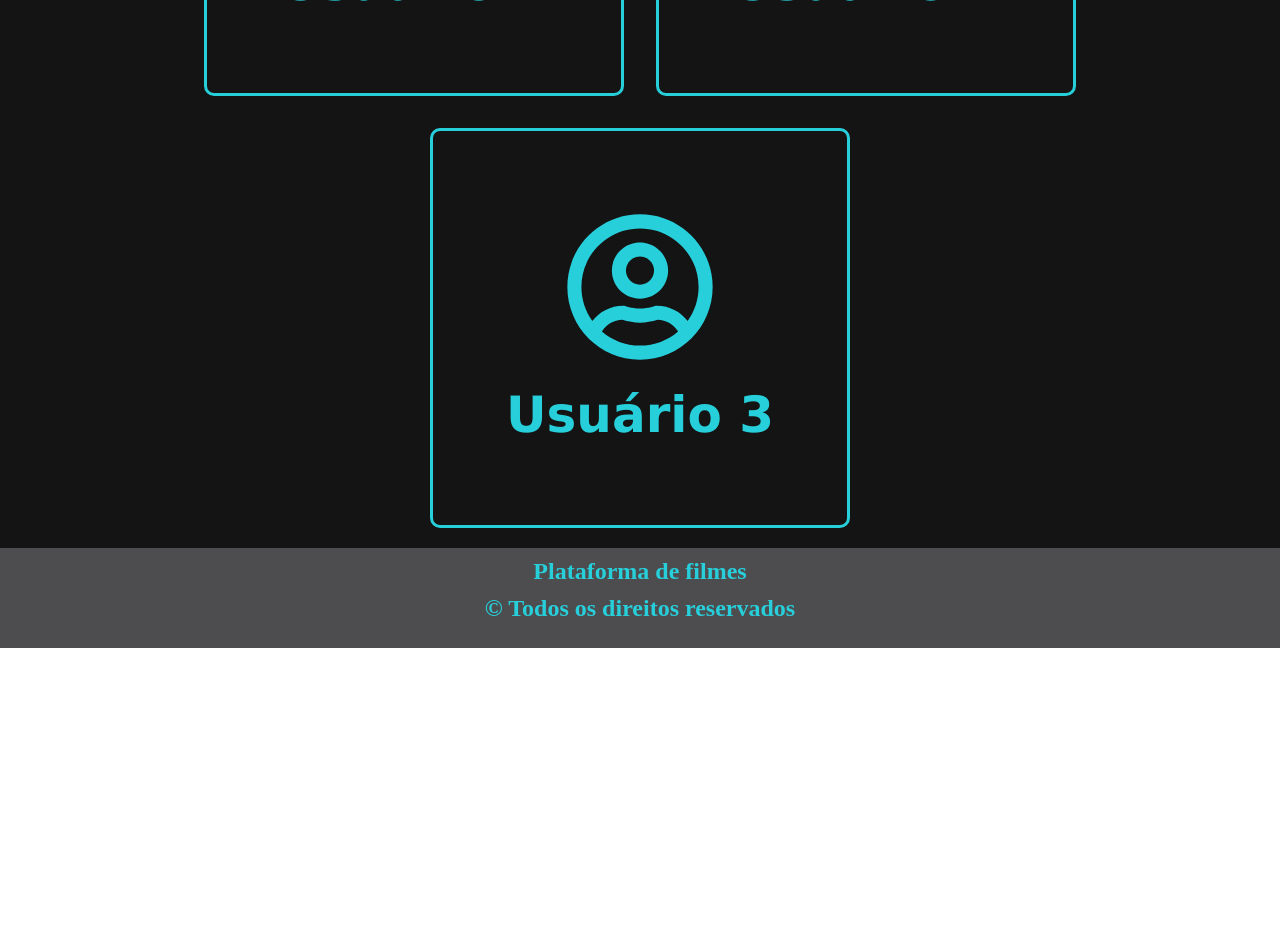
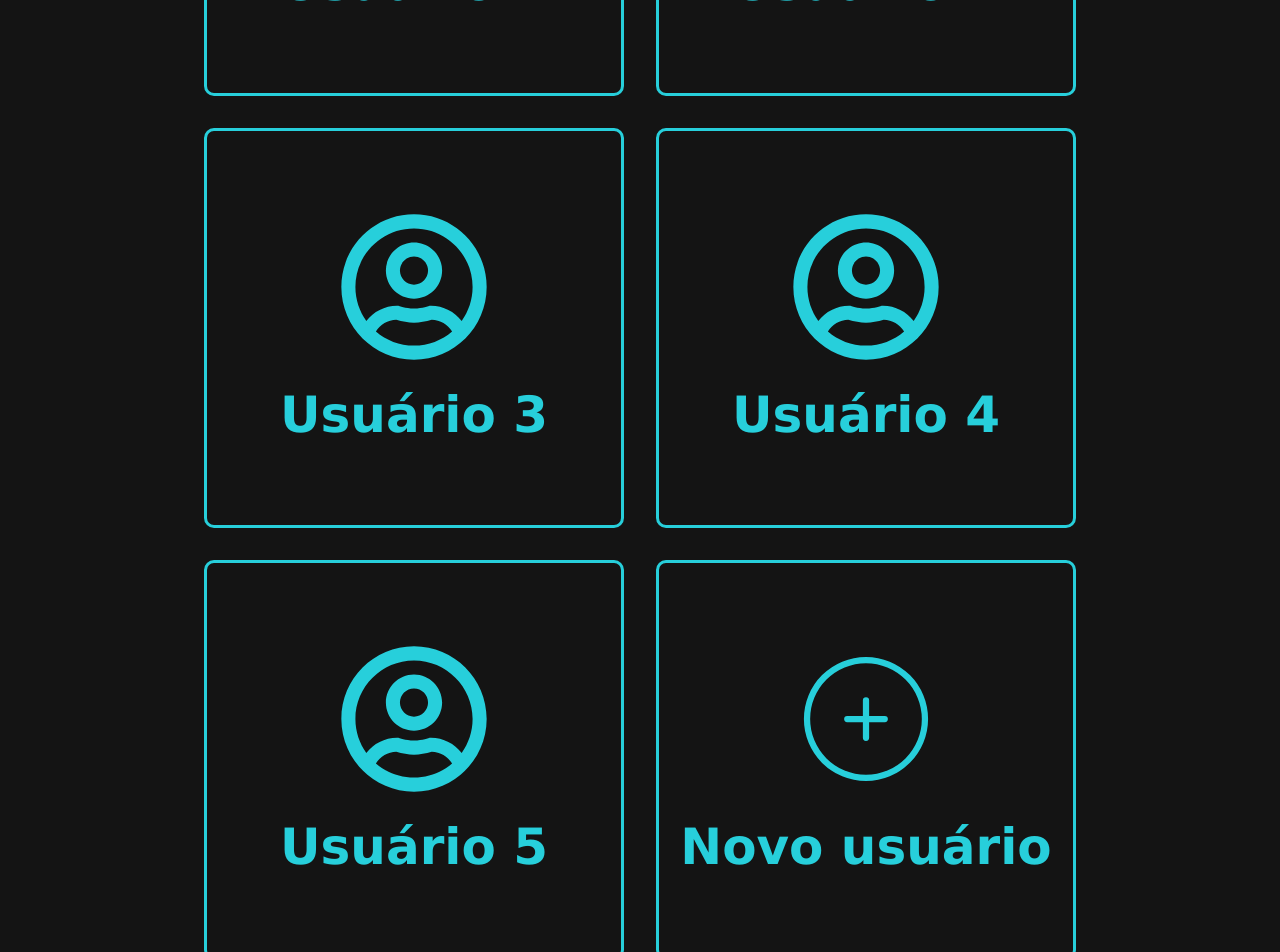
Before and after one commit to vini5474/Catalogo, a React (Vite) app: page /perfil in a window 1280 px wide. Shown: the part 500-1452 px from the top of the page. Before the commit the page ends 1148 px from the top, so only its background shows below. Built offline with nearby package versions, Linux system fonts and the light colour scheme.

Commit message:
19/04/2025 18:54

```diff
--- a/src/Componentes/barraNavegacao.jsx
+++ b/src/Componentes/barraNavegacao.jsx
@@ -7,7 +7,6 @@ export function BarraNavegacao() {
         <nav className={estilos.container}>
             <ul>
                 <Link to="/"><li>Filmes</li></Link>
-                <Link to="series"><li>Series</li></Link>
                 <Link to="perfil"><li>Perfil</li></Link>
             </ul>
         </nav>
--- a/src/Paginas/perfil.jsx
+++ b/src/Paginas/perfil.jsx
@@ -19,6 +19,18 @@ export function Perfil() {
                     <FaRegUserCircle className={estilos.user} />
                     <h1>Usuário 3</h1>
                 </div>
+                <div className={estilos.card}>
+                    <FaRegUserCircle className={estilos.user} />
+                    <h1>Usuário 4</h1>
+                </div>
+                <div className={estilos.card}>
+                    <FaRegUserCircle className={estilos.user} />
+                    <h1>Usuário 5</h1>
+                </div>
+                <div className={estilos.card}>
+                    <CiCirclePlus className={estilos.user} />
+                    <h1>Novo usuário</h1>
+                </div>
             </div>
         </div>
     )
--- a/src/Paginas/perfil.module.css
+++ b/src/Paginas/perfil.module.css
@@ -33,6 +33,11 @@
     gap: 1.5rem;
 }
 
+.card:hover {
+    transform: scale(1.05);
+    z-index: 1;
+}
+
 .user {
     font-size: 150px;
     color: rgb(39, 207, 219);
```
